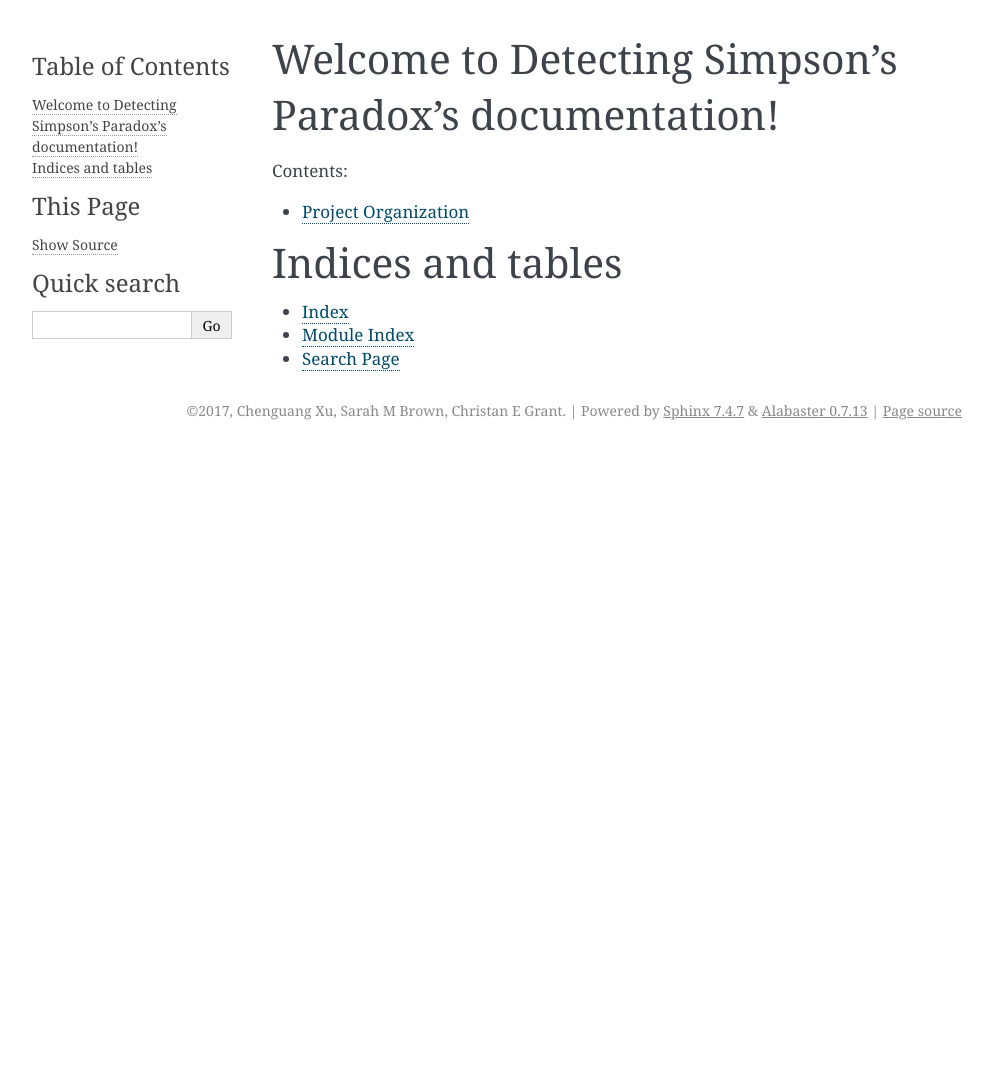
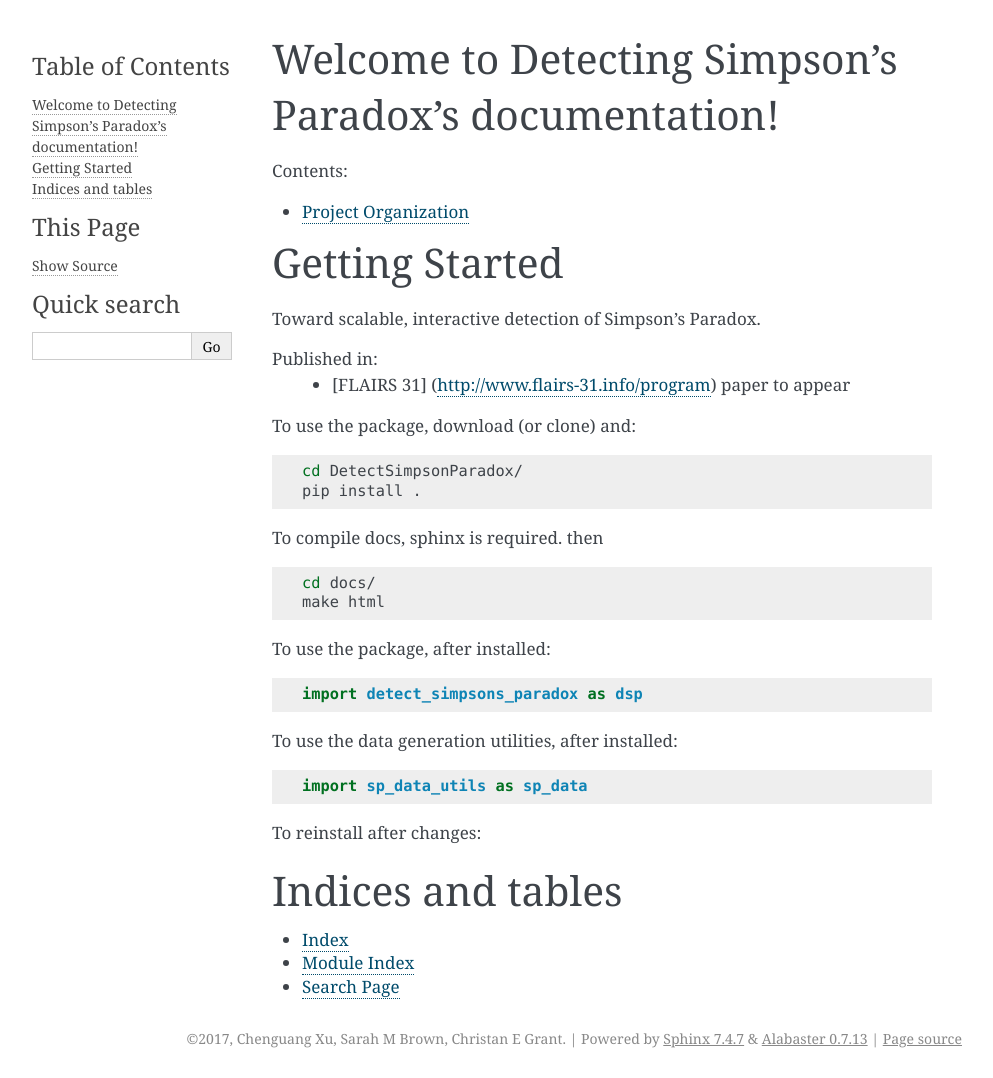
Before and after one commit to fairnessforensics/wiggum, a Sphinx documentation site: the page built from docs/source/index.rst, in a window 1280 px wide. Shown: the whole page, without its empty margins (148-1141 px from the left). Built offline with Sphinx 7.4.7, drawn with Linux system fonts in a browser that asks for light colours; before the commit the page ends 900 px from its top, so only the background shows below that.

Commit message:
formatting and setup

```diff
--- a/docs/source/index.rst
+++ b/docs/source/index.rst
@@ -12,6 +12,47 @@ Welcome to Detecting Simpson's Paradox's documentation!
 
    organization.rst
 
+Getting Started
+================
+
+Toward scalable, interactive detection of Simpson's Paradox.
+
+Published in:
+ - [FLAIRS 31] (http://www.flairs-31.info/program) paper to appear
+
+To use the package, download (or clone) and:
+
+.. code-block:: bash
+
+  cd DetectSimpsonParadox/
+  pip install .
+
+
+To compile docs, sphinx is required. then
+
+.. code-block:: bash
+
+  cd docs/
+  make html
+
+
+To use the package, after installed::
+
+  import detect_simpsons_paradox as dsp
+
+
+To use the data generation utilities, after installed::
+
+  import sp_data_utils as sp_data
+
+
+To reinstall after changes:
+
+.. code-block::bash
+
+  pip install --upgrade .
+
+
 
 Indices and tables
 ==================
```
Also changed, not shown: docs/source/organization.rst (+4 -4 lines).
